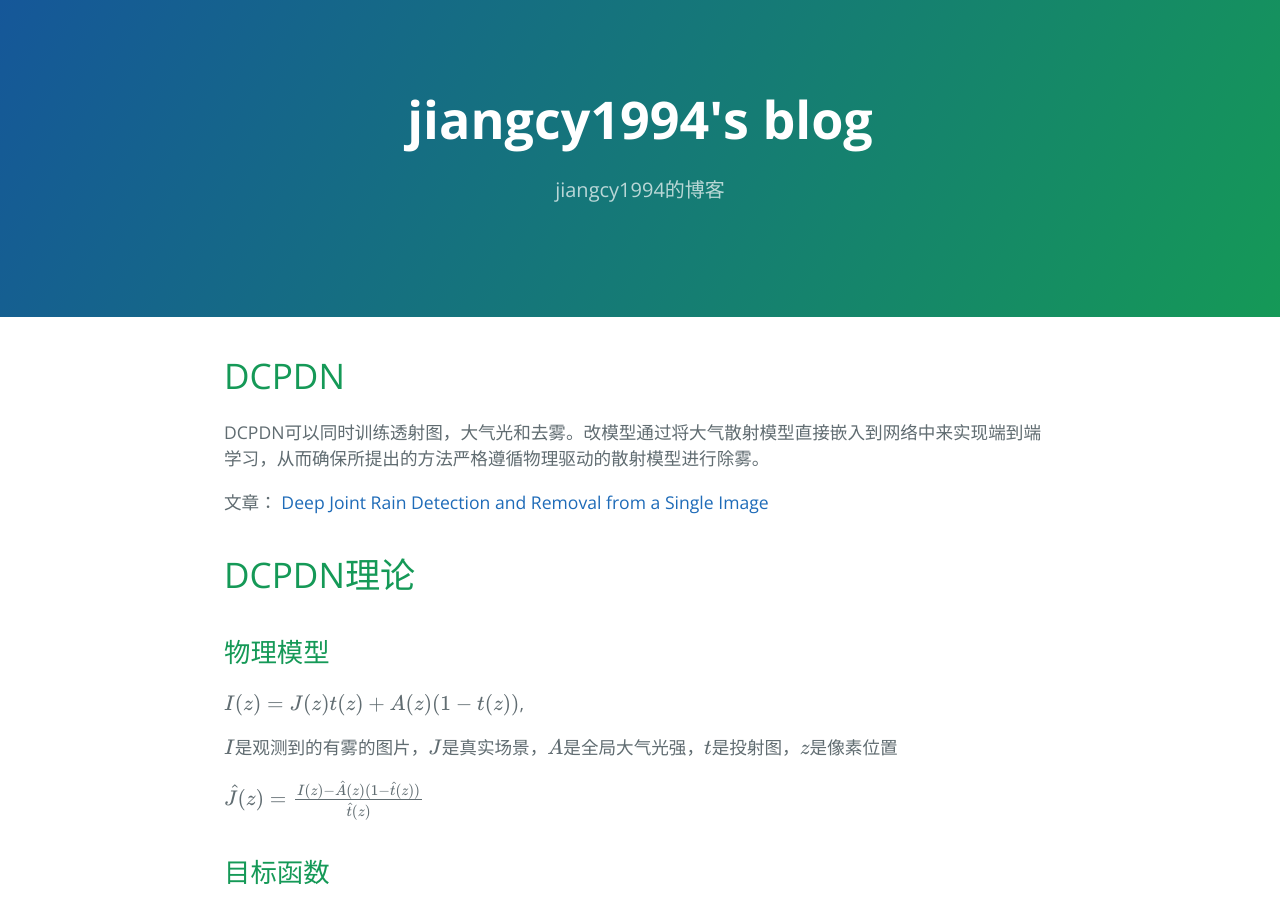
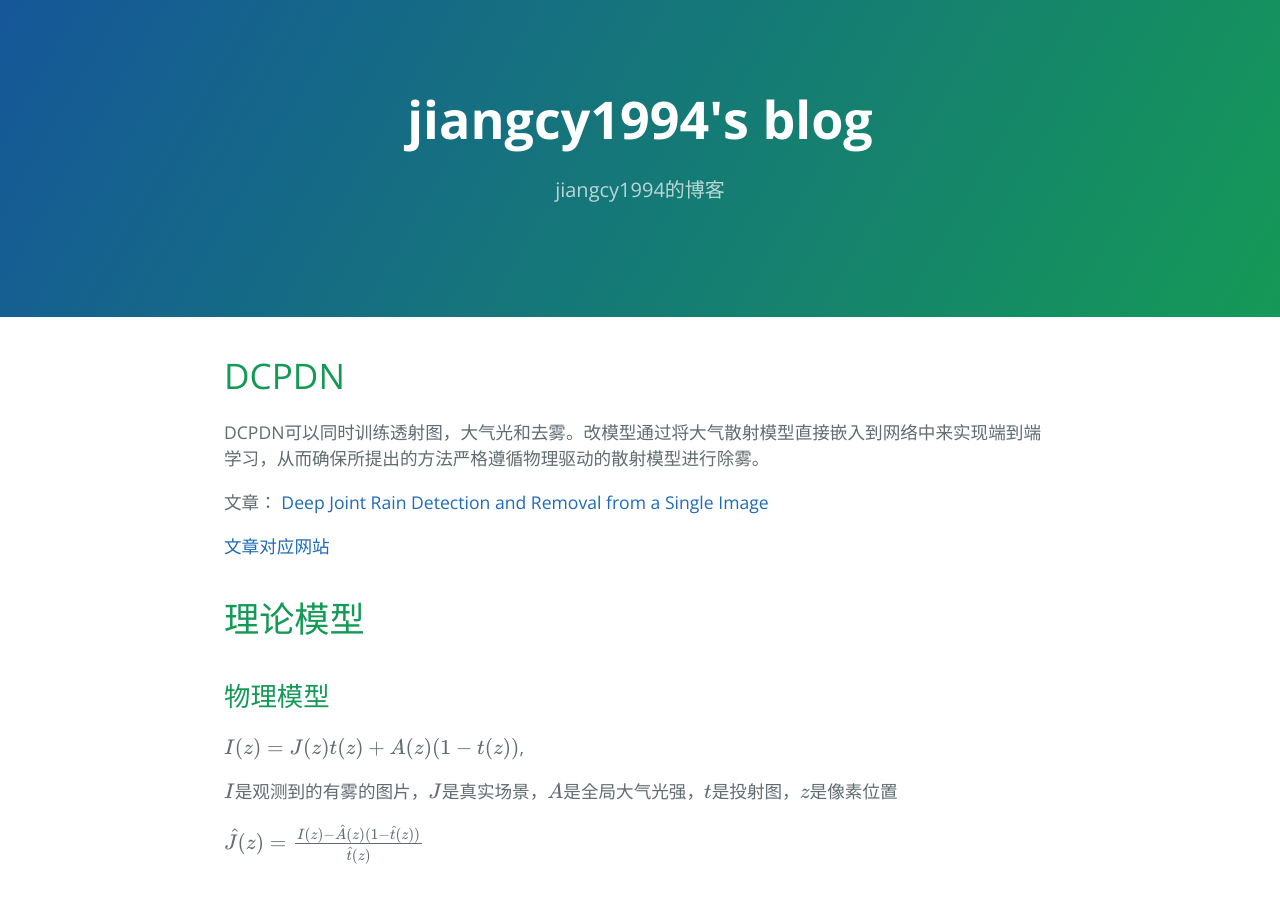
Before and after one commit to jiangcy1994/jiangcy1994.github.io, a Jekyll site: the page built from _posts/2019-11-25-dcpdn.markdown, in a window 1280 px wide and 900 px high. Built offline with Jekyll 4.4.1, drawn with Linux system fonts in a browser that asks for light colours; formulas are drawn with MathJax 3.

Commit message:
update dcpdn

```diff
--- a/_posts/2019-11-25-dcpdn.markdown
+++ b/_posts/2019-11-25-dcpdn.markdown
@@ -11,7 +11,9 @@ DCPDN可以同时训练透射图，大气光和去雾。改模型通过将大气
 
 文章： [Deep Joint Rain Detection and Removal from a Single Image](https://arxiv.org/abs/1803.08396)
 
-# DCPDN理论
+[文章对应网站](https://github.com/hezhangsprinter/DCPDN)
+
+# 理论模型
 
 ## 物理模型
 
```
